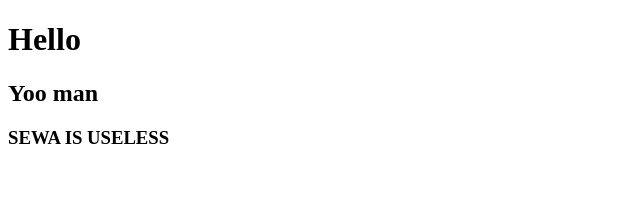
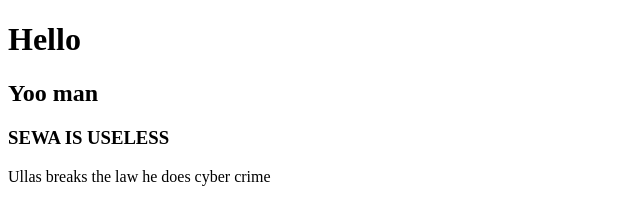
Before and after one commit to SreeramTheMan/SreeramTheMan.github.io, a plain HTML site: page index.html in a window 1280 px wide. Shown: the whole page, without its empty margins (0-640 px from the left). Drawn offline with Linux system fonts and the light colour scheme.

Commit message:
Update index.html

```diff
--- a/index.html
+++ b/index.html
@@ -4,5 +4,6 @@
   <body><h1>Hello</h1></body>
   <h2>Yoo man</h2>
   <h3> SEWA IS USELESS</h3>
+  <body>Ullas breaks the law he does cyber crime</body>
 
 </html>
```
